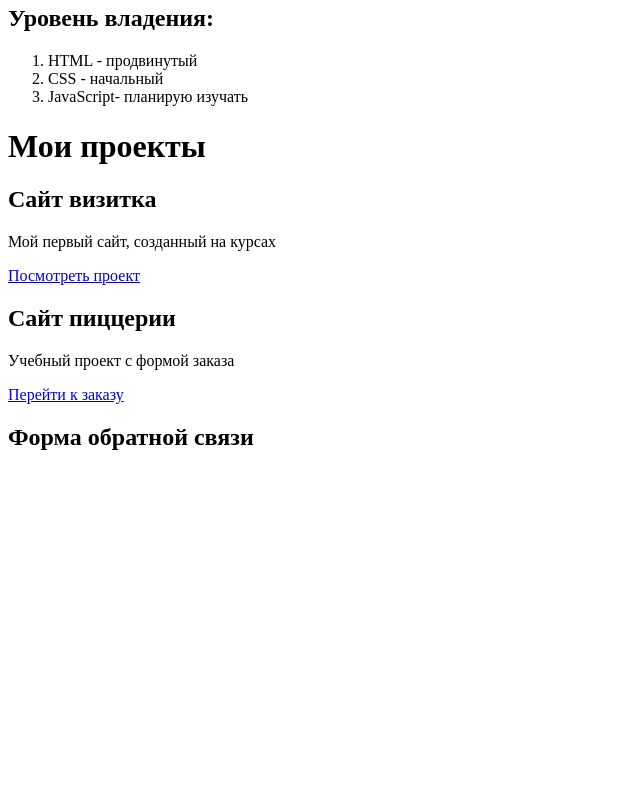
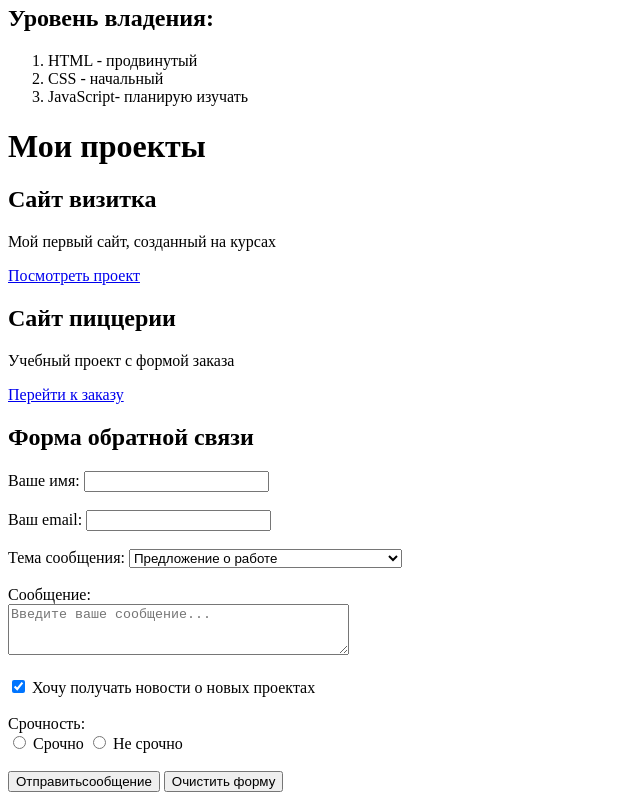
Before and after one commit to stz87yk8pz-byte/Progect-1---17.11.2025, a plain HTML site: page index.html in a window 1280 px wide. Shown: the part 619-1419 px from the top of the page, without its empty margins (0-640 px from the left). Before the commit the page ends 1090 px from the top, so only its background shows below. Drawn offline with Linux system fonts and the light colour scheme.

Commit message:
Update index.html

```diff
--- a/index.html
+++ b/index.html
@@ -49,5 +49,36 @@
     <a href="file:///C:/Users/lizak/OneDrive/%D0%A0%D0%B0%D0%B1%D0%BE%D1%87%D0%B8%D0%B9%20%D1%81%D1%82%D0%BE%D0%BB/Web-%D0%BA%D1%83%D1%80%D1%81/%D0%A3%D1%80%D0%BE%D0%BA%202/task1.html">Перейти к заказу
 </a>
      <h2>Форма обратной связи</h2>
+     <form action="/submit" method="post">
+    <label for="name">Ваше имя:</label>
+    <input type="text" id="name" name="name" required> <br><br>
+
+    <label for="email">Ваш email:</label>
+    <input type="email" id="email" name="email" required><br>
+    <br>
+    <label for="country">Тема сообщения:</label>
+<select id="country" name="country">
+    <option value="">Предложение о работе</option>
+    <option value="ru">Обратная связь о выполненном проекте</option>
+    <option value="us">Другое</option>
+</select><br><br>
+
+<label for="message">Сообщение:</label><br>
+<textarea id="message" name="message" rows="3" cols="40" placeholder="Введите ваше сообщение..."></textarea><br><br>
+
+<input type="checkbox" id="subscribe" name="subscribe" checked>
+<label for="subscribe">Хочу получать новости о новых проектах</label><br><br>
+
+<label for="name">Срочность:</label><br>
+
+<input type="radio" id="male" name="gender" value="male">
+<label for="male">Срочно</label>
+<input type="radio" id="female" name="gender" value="female">
+<label for="female">Не срочно</label><br><br>
+
+    <input type="submit" value="Отправитьсообщение">
+  <input type="reset" value="Очистить форму">
+
+</form>
 </body>
 </html>
```
